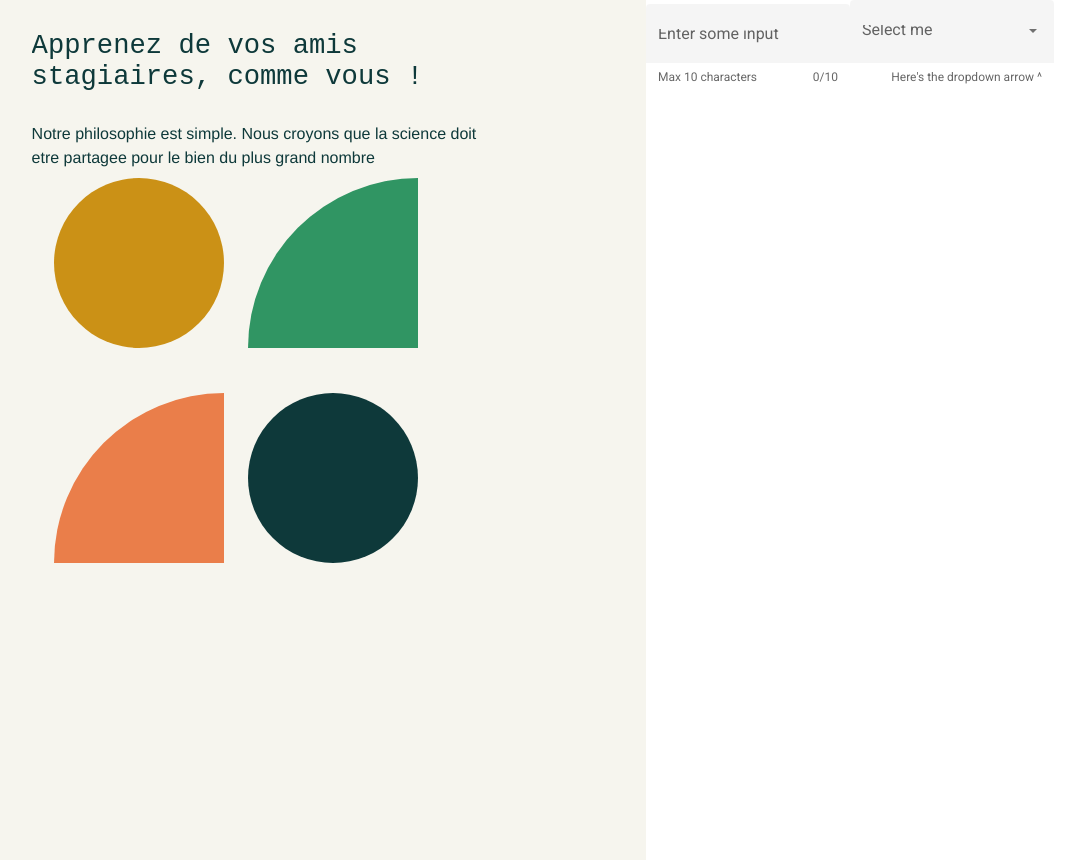
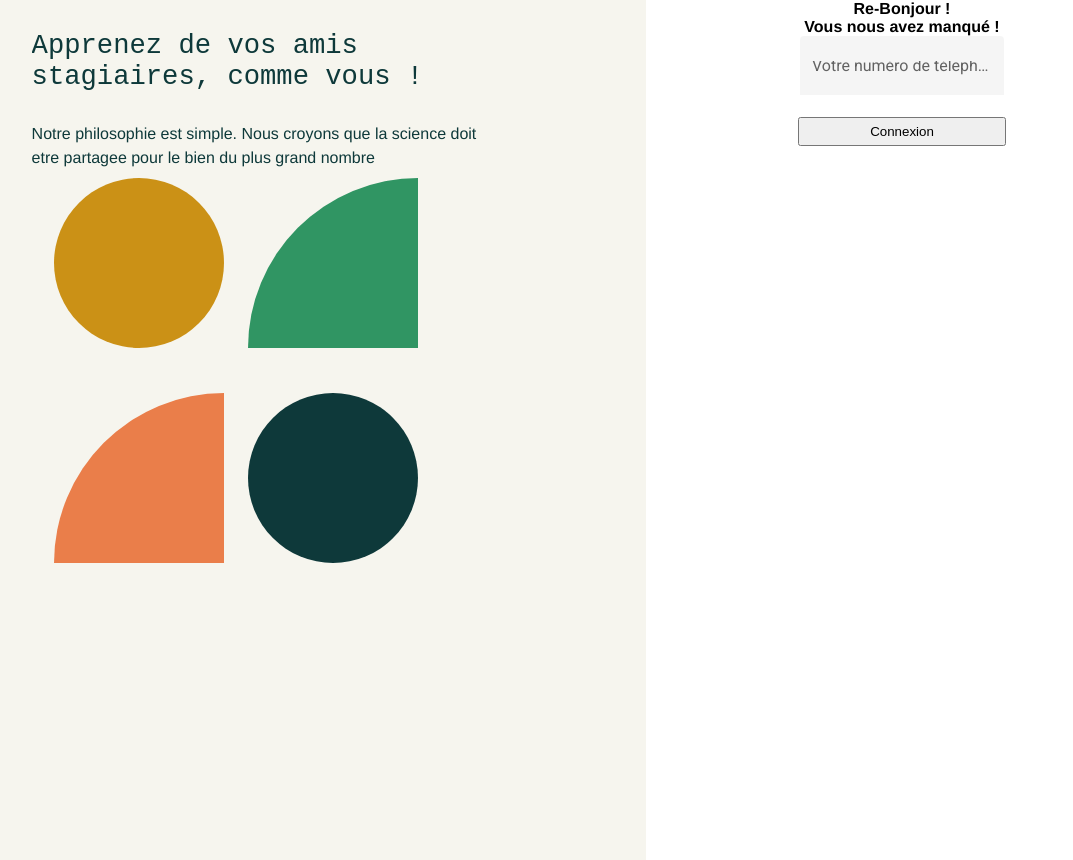
Before and after one commit to oreoyona/resident, an Angular app in the folder frontend/resident/: page / in a window 1280 px wide. Shown: the whole page, without its empty margins (122-1195 px from the left). Built offline with nearby package versions, Linux system fonts and the light colour scheme.

Commit message:
Added a material input

```diff
--- a/frontend/resident/src/app/login/login.component.html
+++ b/frontend/resident/src/app/login/login.component.html
@@ -1,15 +1,24 @@
-<section class="login-form">
-    <mat-form-field hintLabel="Max 10 characters" appearance="fill">
-      <mat-label>Enter some input</mat-label>
-      <input matInput #input maxlength="10" placeholder="Ex. Nougat">
-      <mat-hint align="end">{{input.value?.length || 0}}/10</mat-hint>
-    </mat-form-field>
+<section class="login-section">
+  <section class="login-section-text">
+    <h1>
+      Re-{{startMessage}} !
+    </h1>
 
-    <mat-form-field appearance="fill">
-      <mat-label>Select me</mat-label>
-      <mat-select>
-        <mat-option value="option">Option</mat-option>
-      </mat-select>
-      <mat-hint align="end">Here's the dropdown arrow ^</mat-hint>
-    </mat-form-field>
+    <h4>
+      Vous nous avez manqué !
+    </h4>
+  </section>
+
+
+  <section class="section-form">
+    <form>
+      <mat-form-field class="form-input" appearance="fill">
+        <mat-label>Votre numéro de télephone</mat-label>
+        <input matInput placeholder="Commencez par +243" type="number">
+      </mat-form-field>
+
+      <button type="submit" class="btn-submit">Connexion</button>
+    </form>
+
+  </section>
 </section>
--- a/frontend/resident/src/app/login/login.component.scss
+++ b/frontend/resident/src/app/login/login.component.scss
@@ -0,0 +1,18 @@
+.login-section, form{
+    display: flex;
+    justify-content: center;
+    align-items: center;
+    text-align: center;
+    flex-direction: column;
+}
+.section-form{
+    display: flex;
+    justify-content: center;
+    align-items: center;
+}
+.btn-submit{
+    padding: 5px 70px;
+}
+input{
+    width: 250px;
+}
--- a/frontend/resident/src/app/login/login.component.ts
+++ b/frontend/resident/src/app/login/login.component.ts
@@ -15,6 +15,24 @@ import {MatInputModule} from '@angular/material/input';
     styleUrls: ['login.component.scss']
 })
 export class LoginComponent{
-    title = 'Connectez-vous';
+    startMessage = "Bonjour";
+
+
+    /**
+     * getStartMessage - return a greeting message
+     * Depending on the hour
+     * @param hour The current hour
+     */
+    getStartMessage = (hour: number) => {
+        hour < 16?  this.startMessage = "Bonjour": this.startMessage = "Bonsoir"
+    }
+
+
+
+    constructor(){
+        const date = new Date();
+        const hour = date.getHours();
+        this.getStartMessage(hour);
+    }
 
 }
```
